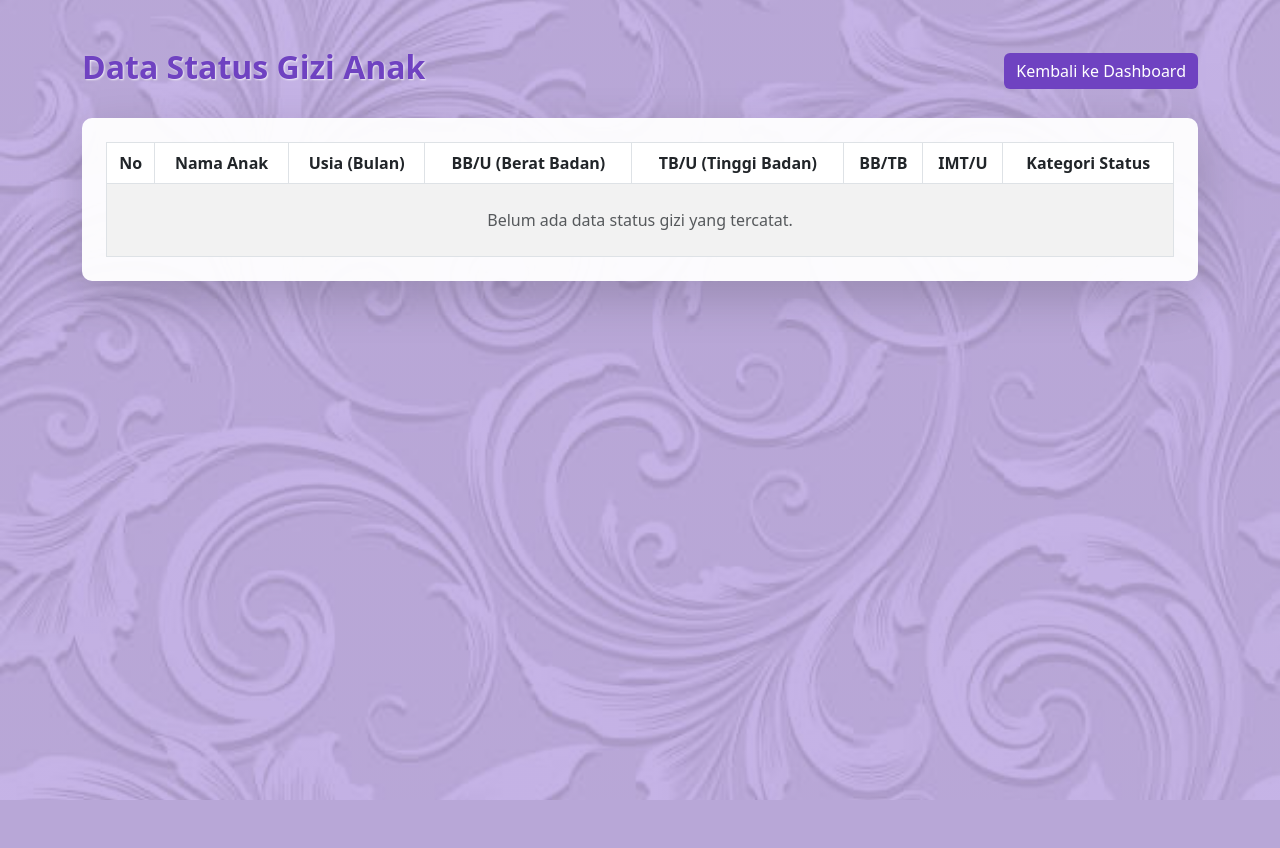
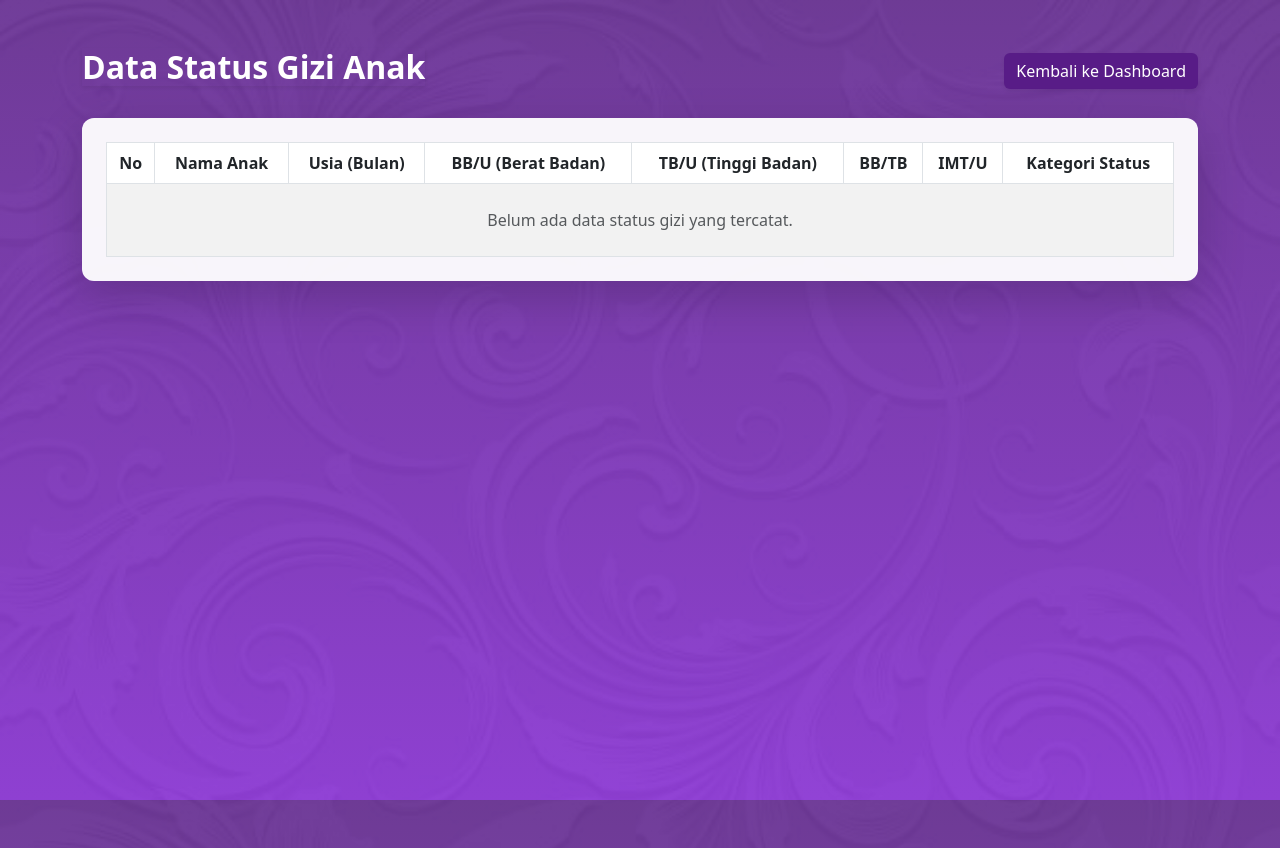
Before and after one commit to R4annnn1231/MIKADO, a Flask app: page /gizi in a window 1280 px wide. Before the commit the page ends 800 px from the top, so only its background shows below. Run offline with Flask 3, Linux system fonts and the light colour scheme; the visitor is signed in with stand-in values (Sample User, id 1); data that the repository does not hold is empty.

Commit message:
Update ui_gizi.html

```diff
--- a/templates/ui_gizi.html
+++ b/templates/ui_gizi.html
@@ -8,19 +8,19 @@
     <link href="https://cdn.jsdelivr.net/npm/bootstrap@5.3.0/dist/css/bootstrap.min.css" rel="stylesheet">
     <style>
         body {
-            /* Efek overlay ungu transparan menimpa background.jpg biar warna ungunya makin keluar */
-            background: linear-gradient(rgba(111, 66, 193, 0.4), rgba(111, 66, 193, 0.4)),
+            /* Menyamakan background persis seperti dashboard utama */
+            background: linear-gradient(rgba(88, 28, 135, 0.85), rgba(126, 34, 206, 0.85)),
                         url("{{ url_for('static', filename='background.jpg') }}");
             background-size: cover;
             background-position: center;
             background-attachment: fixed;
             background-repeat: no-repeat;
-            background-color: #6f42c1;
+            min-height: 100vh;
         }
 
         .card {
             background-color: rgba(255, 255, 255, 0.95);
-            border-radius: 10px;
+            border-radius: 12px;
         }
 
         .text-ungu {
@@ -31,12 +31,12 @@
             color: white !important;
         }
         .btn-ungu {
-            background-color: #6f42c1;
+            background-color: #581c87;
             color: white;
             border: none;
         }
         .btn-ungu:hover {
-            background-color: #59339d;
+            background-color: #4c1d95;
             color: white;
         }
     </style>
@@ -44,8 +44,8 @@
 <body>
     <div class="container mt-5">
         <div class="d-flex justify-content-between align-items-center mb-4">
-            <h2 class="text-ungu fw-bold" style="text-shadow: 1px 1px 2px rgba(255,255,255,0.8);">Data Status Gizi Anak</h2>
-            <a href="{{ url_for('index') }}" class="btn btn-ungu">Kembali ke Dashboard</a>
+            <h2 class="text-white fw-bold shadow-sm">Data Status Gizi Anak</h2>
+            <a href="{{ url_for('index') }}" class="btn btn-ungu shadow-sm">Kembali ke Dashboard</a>
         </div>
 
         <div class="card shadow-lg border-0">
```
